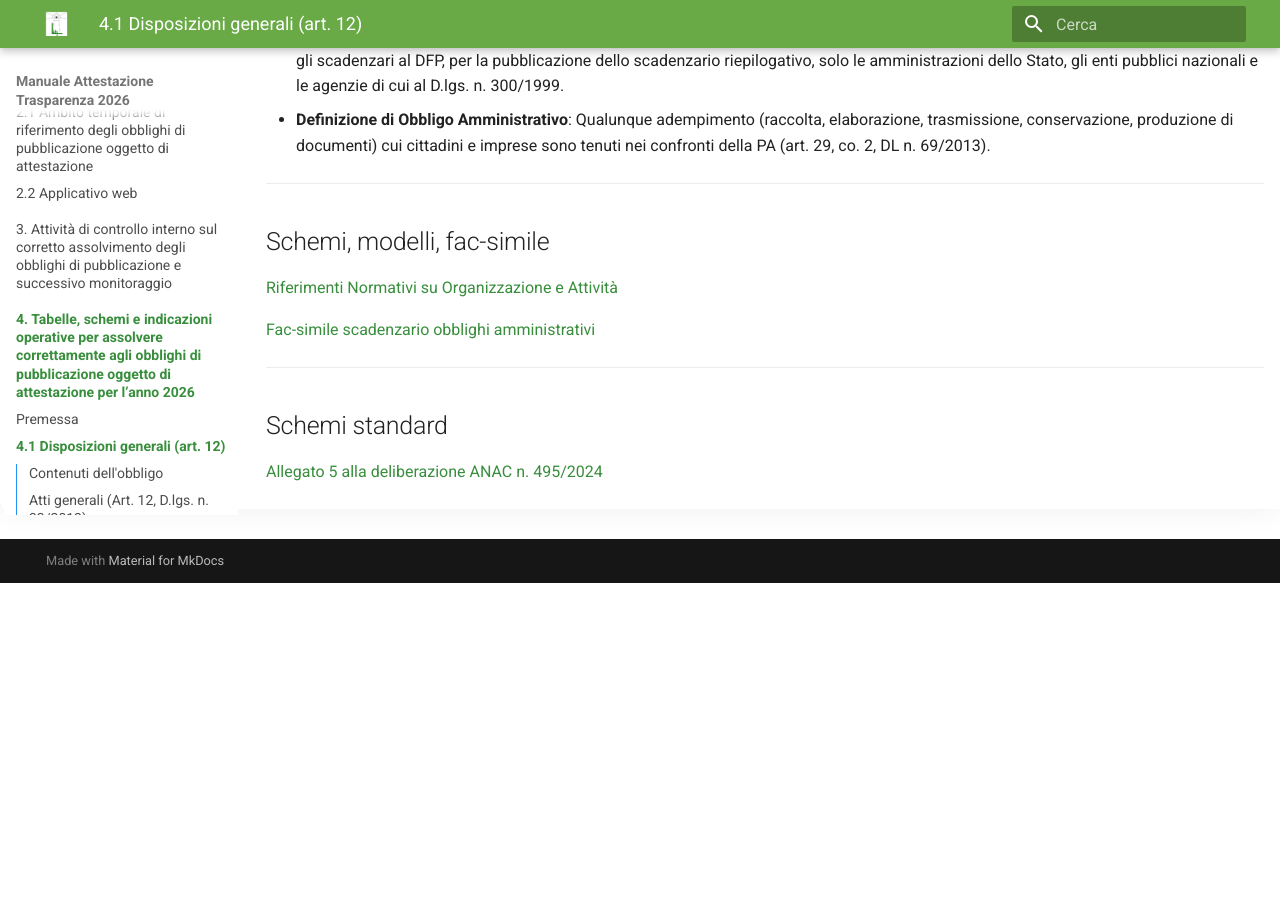
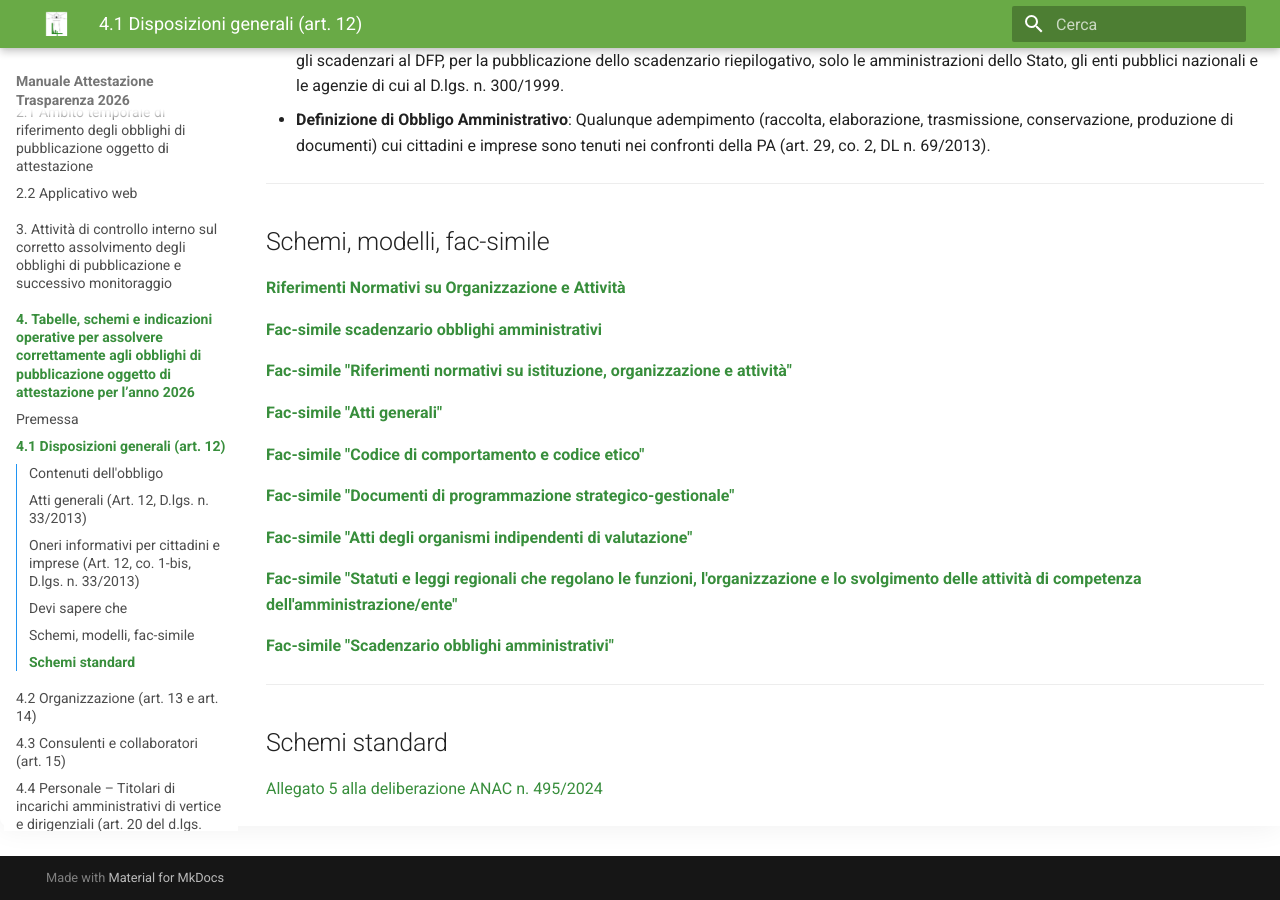
Before and after one commit to Lab4srl/manuale-trasparenza-2026, an MkDocs documentation site: the page built from docs/capitolo-4/4-1-atti-generali.md, in a window 1280 px wide and 900 px high, scrolled down 1664 px. Built offline with MkDocs 1.6.1 and Material for MkDocs 9.7.7, drawn with Linux system fonts in a browser that asks for light colours; before the commit the page ends 2247 px from its top, so only the background shows below that.

Commit message:
Aggiornamento manuale

```diff
--- a/docs/capitolo-4/4-1-atti-generali.md
+++ b/docs/capitolo-4/4-1-atti-generali.md
@@ -54,9 +54,23 @@
 
 ## Schemi, modelli, fac-simile
 
-[Riferimenti Normativi su Organizzazione e Attività](../assets/documenti/riferimenti_normativi.docx)
+[**Riferimenti Normativi su Organizzazione e Attività**](../assets/documenti/riferimenti_normativi.docx)
 
-[Fac-simile scadenzario obblighi amministrativi](../assets/documenti/facsimile_scadenzario_obblighi.docx)
+[**Fac-simile scadenzario obblighi amministrativi**](../assets/documenti/facsimile_scadenzario_obblighi.docx)
+
+[**Fac-simile "Riferimenti normativi su istituzione, organizzazione e attività"**](../assets/documenti/art.12-rif-YYYY-YYYYMMDD.v1.0.0.xlsx)
+
+[**Fac-simile "Atti generali"**](../assets/documenti/art.12-atti-gen-YYYY-YYYYMMDD.v1.0.0.xlsx)
+
+[**Fac-simile "Codice di comportamento e codice etico"**](../assets/documenti/art.12-cod-YYYY-YYYYMMDD.v1.0.0.xlsx)
+
+[**Fac-simile "Documenti di programmazione strategico-gestionale"**](../assets/documenti/art.12-prog-YYYY-YYYYMMDD.v1.0.0.xlsx)
+
+[**Fac-simile "Atti degli organismi indipendenti di valutazione"**](../assets/documenti/art.12-atti-val-YYYY-YYYYMMDD.v1.0.0.xlsx)
+
+[**Fac-simile "Statuti e leggi regionali che regolano le funzioni, l'organizzazione e lo svolgimento delle attività di competenza dell'amministrazione/ente"**](../assets/documenti/art.12-statuti-YYYY-YYYYMMDD.v1.0.0.xlsx)
+
+[**Fac-simile "Scadenzario obblighi amministrativi"**](../assets/documenti/art.12-scadenz-YYYY-YYYYMMDD.v1.0.0.xlsx)
 
 ---
 
```
Also changed, not shown: 7 other files.
